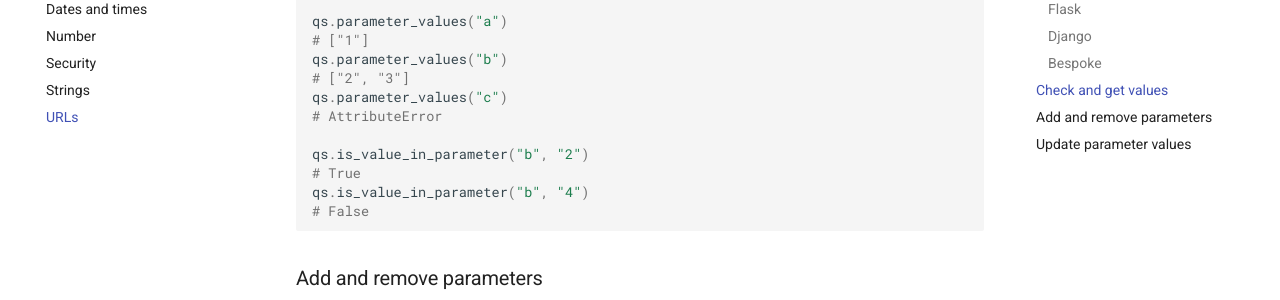
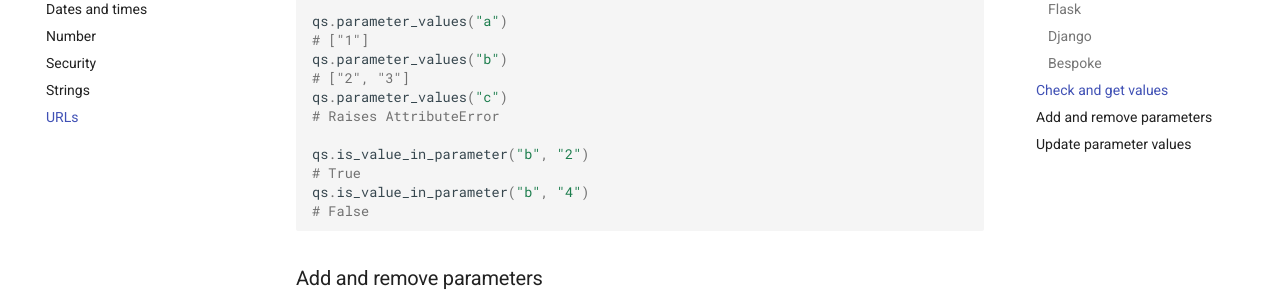
Before and after one commit to nationalarchives/python-utilities, an MkDocs documentation site: the page built from docs/url.md, in a window 1280 px wide and 900 px high, scrolled down 1144 px. Shown: the part 153-453 px from the top of the window. Built offline with MkDocs 1.6.1 and Material for MkDocs 9.7.7, drawn with Linux system fonts in a browser that asks for light colours; comment, search, counter and statistics services are not loaded.

Commit message:
Apply suggested fix to docs/url.md from Copilot Autofix
Co-authored-by: Copilot Autofix powered by AI <223894421+github-code-quality[bot]@users.noreply.github.com>

```diff
--- a/docs/url.md
+++ b/docs/url.md
@@ -64,7 +64,7 @@ qs.parameter_values("a")
 qs.parameter_values("b")
 # ["2", "3"]
 qs.parameter_values("c")
-# AttributeError
+# Raises AttributeError
 
 qs.is_value_in_parameter("b", "2")
 # True
```
